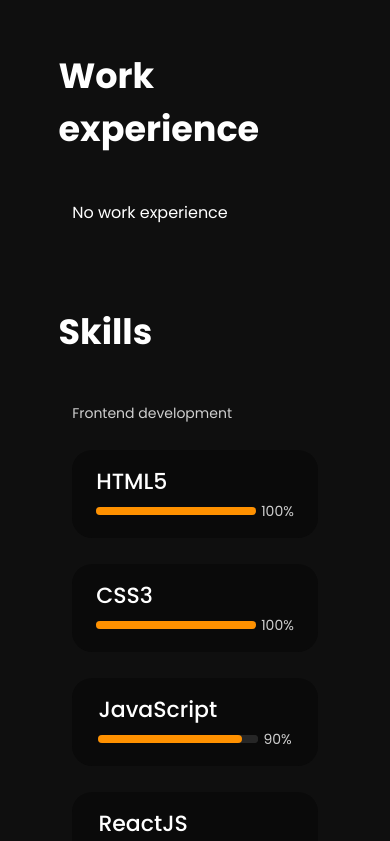
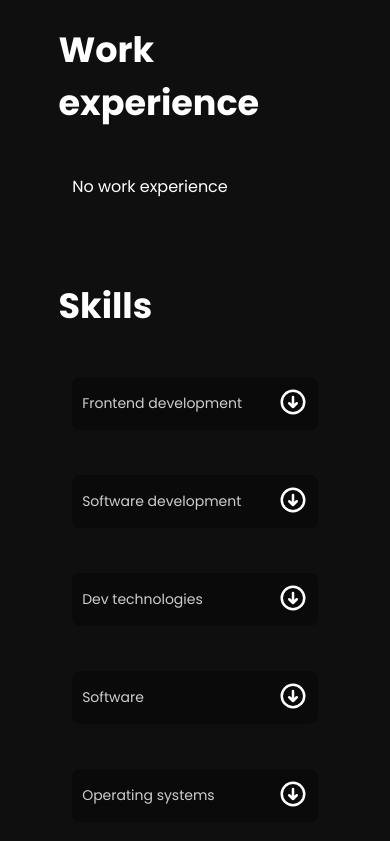
Before and after one commit to andrea-artuso/reactjs-portfolio, a React (Create React App) app: page / in a window 390 px wide. Shown: the part 3441-4282 px from the top of the page. Built offline with nearby package versions, Linux system fonts and the light colour scheme.

Commit message:
Added skill cards component, styled mobile view

```diff
--- a/src/App.css
+++ b/src/App.css
@@ -95,20 +95,6 @@
 }
 
 
-.resume-main_container {
-  margin: 80px 15%;
-}
-.resume-card_container {
-  margin: 45px 5%;
-}
-.resume-wrap_container {
-  margin-top: 13px;
-  display: flex;
-  flex-direction: row;
-  flex-wrap: wrap;
-}
-
-
 @media screen and (max-width: 1380px) {
   .hero-section {
     margin: 0 100px;
@@ -161,12 +147,6 @@
   }
 }
 
-@media screen and (max-width: 320px) {
-  .resume-card_container {
-    margin: 45px 0;
-  }
-}
-
 
 
 @keyframes spin {
--- a/src/App.js
+++ b/src/App.js
@@ -12,7 +12,7 @@
 import FeaturedProject from './components/FeaturedProject/FeaturedProject';
 import SchoolCard from './components/Cards/SchoolCard/SchoolCard';
 import CertificationCard from './components/Cards/CertificationCard/CertificationCard';
-import SkillCard from './components/Cards/SkillCard/SkillCard';
+import SkillContainer from './components/SkillContainer/SkillContainer';
 
 
 function App() {
@@ -152,100 +152,11 @@
         <div className="resume-main_container">
           <h1>Skills</h1>
 
-          <div className="resume-card_container">   {/* FRONTEND DEVELOPMENT */}
-            <p>Frontend development</p>
-            <div className="resume-wrap_container">
-            {
-              isDocumentLoaded ?          //Check if the document's elements are loaded
-              skills.filter(skill => skill.type==="Frontend development").map(skill =>    //TRUE: map schools
-                  //Render SchoolCard component for every school
-                  <SkillCard key={skill.id} name={skill.name} image={skill.image} level={skill.level} />
-                )     //FALSE: the document is loaded but there aren't schools => Render an error text
-              : <>   {/*FALSE: the document isn't loaded yet => Render a loading wheel with text below */}
-                  <div>
-                    <div className="loading-wheel spinning-wheel"></div>
-                    <div style={{marginTop: 10}}>Loading</div>
-                  </div>
-                </>
-            }
-            </div>
-          </div>
-
-          <div className="resume-card_container">   {/* SOFTWARE DEVELOPMENT */}
-            <p>Software development</p>
-            <div className="resume-wrap_container">
-            {
-              isDocumentLoaded ?          //Check if the document's elements are loaded
-              skills.filter(skill => skill.type==="Software development").map(skill =>    //TRUE: map schools
-                  //Render SchoolCard component for every school
-                  <SkillCard key={skill.id} name={skill.name} image={skill.image} level={skill.level} />
-                )     //FALSE: the document is loaded but there aren't schools => Render an error text
-              : <>   {/*FALSE: the document isn't loaded yet => Render a loading wheel with text below */}
-                  <div>
-                    <div className="loading-wheel spinning-wheel"></div>
-                    <div style={{marginTop: 10}}>Loading</div>
-                  </div>
-                </>
-            }
-            </div>
-          </div>
-
-          <div className="resume-card_container">   {/* DEV TECHNOLOGIES */}
-            <p>Dev technologies</p>
-            <div className="resume-wrap_container">
-            {
-              isDocumentLoaded ?          //Check if the document's elements are loaded
-              skills.filter(skill => skill.type==="Dev technologies").map(skill =>    //TRUE: map schools
-                  //Render SchoolCard component for every school
-                  <SkillCard key={skill.id} name={skill.name} image={skill.image} level={skill.level} />
-                )     //FALSE: the document is loaded but there aren't schools => Render an error text
-              : <>   {/*FALSE: the document isn't loaded yet => Render a loading wheel with text below */}
-                  <div>
-                    <div className="loading-wheel spinning-wheel"></div>
-                    <div style={{marginTop: 10}}>Loading</div>
-                  </div>
-                </>
-            }
-            </div>
-          </div>
-
-          <div className="resume-card_container">   {/* SOFTWARE */}
-            <p>Software</p>
-            <div className="resume-wrap_container">
-            {
-              isDocumentLoaded ?          //Check if the document's elements are loaded
-              skills.filter(skill => skill.type==="Software").map(skill =>    //TRUE: map schools
-                  //Render SchoolCard component for every school
-                  <SkillCard key={skill.id} name={skill.name} image={skill.image} level={skill.level} />
-                )     //FALSE: the document is loaded but there aren't schools => Render an error text
-              : <>   {/*FALSE: the document isn't loaded yet => Render a loading wheel with text below */}
-                  <div>
-                    <div className="loading-wheel spinning-wheel"></div>
-                    <div style={{marginTop: 10}}>Loading</div>
-                  </div>
-                </>
-            }
-            </div>
-          </div>
-
-          <div className="resume-card_container">   {/* OPERATING SYSTEMS */}
-            <p>Operating systems</p>
-            <div className="resume-wrap_container">
-            {
-              isDocumentLoaded ?          //Check if the document's elements are loaded
-              skills.filter(skill => skill.type==="Operating systems").map(skill =>    //TRUE: map schools
-                  //Render SchoolCard component for every school
-                  <SkillCard key={skill.id} name={skill.name} image={skill.image} level={skill.level} />
-                )     //FALSE: the document is loaded but there aren't schools => Render an error text
-              : <>   {/*FALSE: the document isn't loaded yet => Render a loading wheel with text below */}
-                  <div>
-                    <div className="loading-wheel spinning-wheel"></div>
-                    <div style={{marginTop: 10}}>Loading</div>
-                  </div>
-                </>
-            }
-            </div>
-          </div>
+          <SkillContainer category="Frontend development" skills={skills.filter(skill => skill.type==="Frontend development")} />
+          <SkillContainer category="Software development" skills={skills.filter(skill => skill.type==="Software development")} />
+          <SkillContainer category="Dev technologies" skills={skills.filter(skill => skill.type==="Dev technologies")} />
+          <SkillContainer category="Software" skills={skills.filter(skill => skill.type==="Software")} />
+          <SkillContainer category="Operating systems" skills={skills.filter(skill => skill.type==="Operating systems")} />
         </div>
 
       </section>
--- /dev/null
+++ b/src/components/SkillContainer/SkillContainer.css
@@ -0,0 +1,60 @@
+.resume-main_container {
+    margin: 80px 15%;
+}
+.resume-card_container {
+    margin: 45px 5%;
+}
+.resume-wrap_container {
+    margin-top: 13px;
+    display: flex;
+    flex-direction: row;
+    flex-wrap: wrap;
+}
+
+.mobile-header {
+    display: flex;
+    justify-content: space-between;
+    align-items: center;
+}
+.mobile-header > button {
+    display: none;
+    background-color: transparent;
+    border: none;
+    cursor: pointer;
+}
+.arrow-icon {
+    background: none;
+    width: 30px;
+    height: 30px;
+    color: #fff;
+}
+
+.arrow-icon-reverse {
+    transform: rotate(180deg);
+}
+
+@media screen and (max-width: 890px) {
+    .resume-wrap_container {
+        margin-top: 0;
+    }
+    .mobile-header {
+        background-color: var(--dark-gray);
+        padding: 10px;
+        border-radius: 8px;
+    }
+    .mobile-header > button {
+        display: unset;
+    }
+
+    .mobile-cards-closed {
+        height: 0;
+        overflow: hidden;
+    }
+}
+
+
+@media screen and (max-width: 320px) {
+    .resume-card_container {
+      margin: 45px 0;
+    }
+  }
--- /dev/null
+++ b/src/components/SkillContainer/SkillContainer.jsx
@@ -0,0 +1,35 @@
+import { useState } from 'react'
+
+import './SkillContainer.css'
+import SkillCard from '../Cards/SkillCard/SkillCard'
+
+import { ArrowCircleDownIcon } from '@heroicons/react/outline'
+
+const SkillContainer = ( {category, skills} ) => {
+    const [areCardsVisible, setAreCardsVisible] = useState(false);
+    return (
+        <div className="resume-card_container">
+            {
+                skills.length>0 ?
+                <>
+                    <header className="mobile-header">
+                        <p>{category}</p>
+                        <button onClick={()=>setAreCardsVisible(!areCardsVisible)}>
+                            <ArrowCircleDownIcon className={`arrow-icon ${areCardsVisible ? "arrow-icon-reverse" : ""}`} />
+                        </button>
+                    </header>
+                    <div className={`resume-wrap_container ${!areCardsVisible ? "mobile-cards-closed" : ""}`}>
+                    {
+                        skills.map(skill => <SkillCard key={skill.id} name={skill.name} image={skill.image} level={skill.level} />)
+                    }
+                    </div>
+                </>
+                : ""
+            }
+        </div>
+    )
+}
+
+export default SkillContainer
+//<SkillCard key={skill.id} name={skill.name} image={skill.image} level={skill.level} />
+//.filter(skill => skill.type==={category})
```
